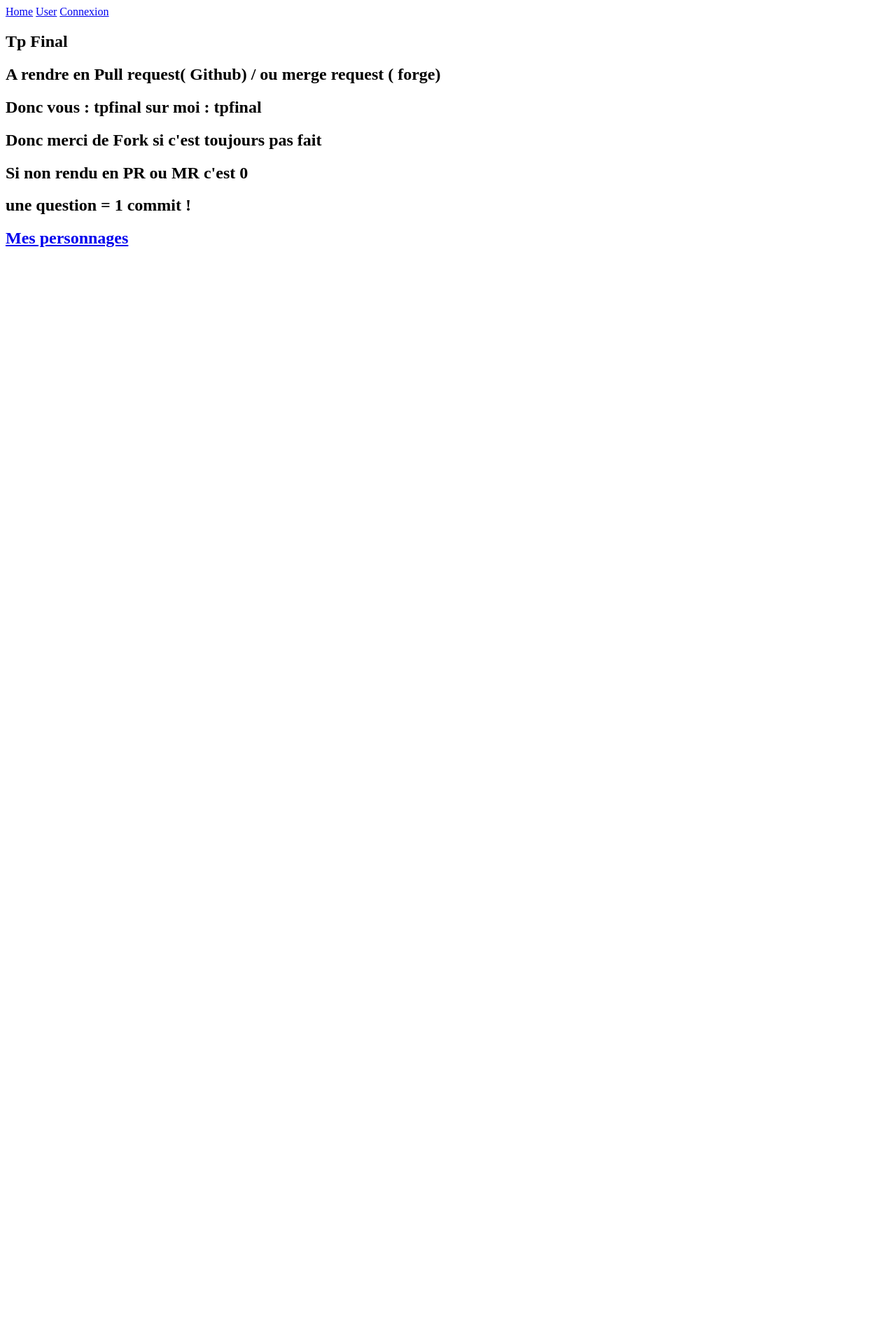
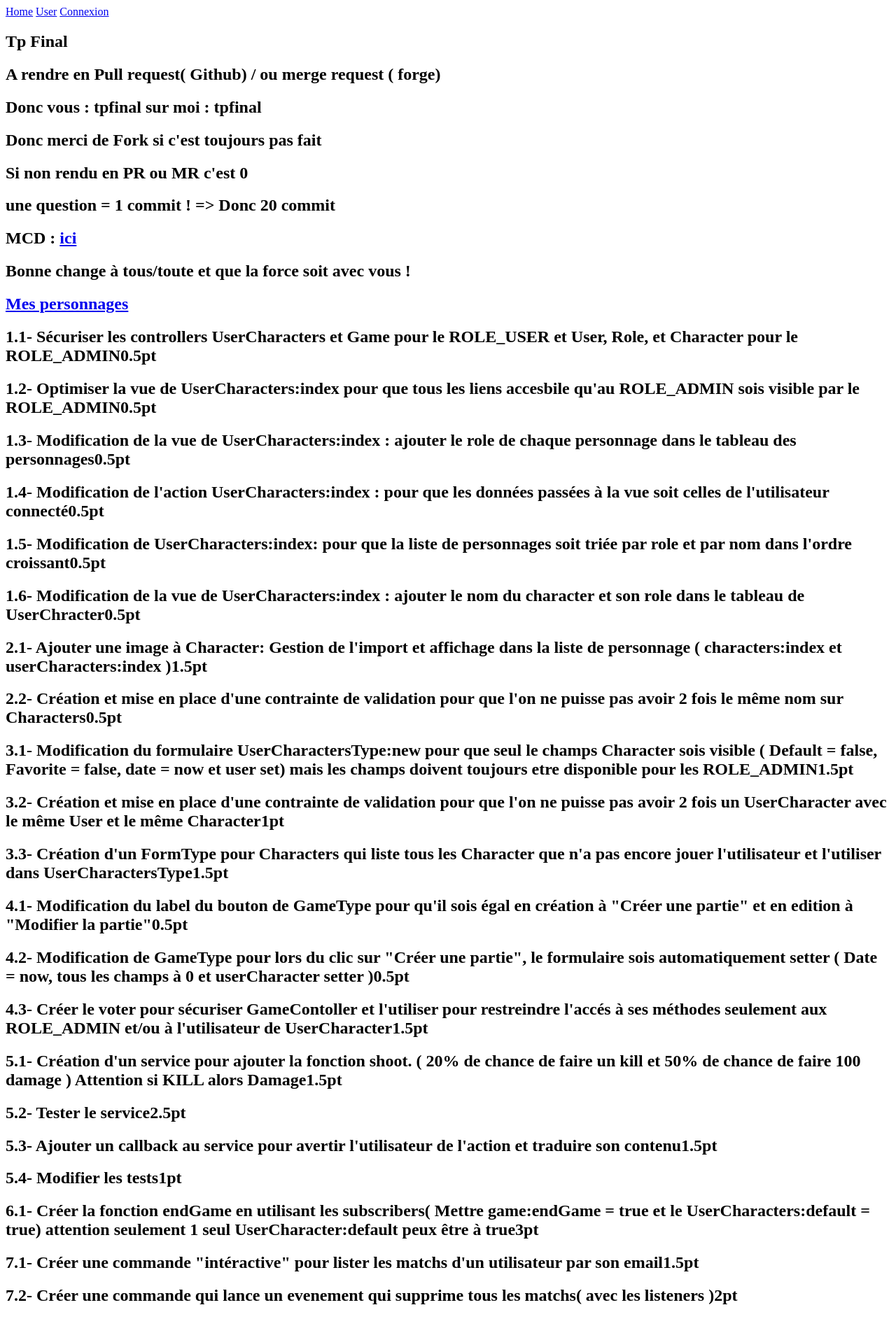
Before and after one commit to zimzim62000/tphello, a Symfony app: template templates/home/index.html.twig in a window 1280 px wide. Shown: the whole page at 70% size. Before the commit the page ends 353 px from the top, so only its background shows below. Run offline with Twig, Linux system fonts and the light colour scheme; the template is opened without the code that fills it, so the values that code supplies are empty; some libraries are stand-ins or nearby versions.

Commit message:
end correction

```diff
--- a/templates/home/index.html.twig
+++ b/templates/home/index.html.twig
@@ -7,10 +7,12 @@
     <div class="panel">
         <h2>Tp Final</h2>
         <h2>A rendre en Pull request( Github) / ou merge request ( forge)</h2>
-	<h2>Donc vous : tpfinal sur moi : tpfinal</h2>
+        <h2>Donc vous : tpfinal sur moi : tpfinal</h2>
         <h2>Donc merci de Fork si c'est toujours pas fait</h2>
         <h2 class="active">Si non rendu en PR ou MR c'est 0</h2>
-        <h2>une question = 1 commit !</h2>
+        <h2>une question = 1 commit ! => Donc 20 commit</h2>
+        <h2>MCD : <a target="_blank" href="https://docs.google.com/drawings/d/1CKee2N4dFxXHKZAvHP-ldRzP3S70VaA7h92vpKaQdak/edit">ici</a></h2>
+        <h2><span class="pt">Bonne change à tous/toute et que la force soit avec vous !</span></h2>
     </div>
 
 
@@ -19,6 +21,28 @@
     </div>
 
 
-
+    <div class="panel">
+        <h2><span class="pt">1.1</span>- Sécuriser les controllers UserCharacters et Game pour le ROLE_USER et User, Role, et Character pour le ROLE_ADMIN<span class="point">0.5pt</span></h2>
+        <h2><span class="pt">1.2</span>- Optimiser la vue de UserCharacters:index pour que tous les liens accesbile qu'au ROLE_ADMIN sois visible par le ROLE_ADMIN<span class="point">0.5pt</span></h2>
+        <h2><span class="pt">1.3</span>- Modification de la vue de UserCharacters:index : ajouter le role de chaque personnage dans le tableau des personnages<span class="point">0.5pt</span></h2>
+        <h2><span class="pt">1.4</span>- Modification de l'action UserCharacters:index : pour que les données passées à la  vue soit celles de l'utilisateur connecté<span class="point">0.5pt</span></h2>
+        <h2><span class="pt">1.5</span>- Modification de UserCharacters:index: pour que la liste de personnages soit triée par role et par nom dans l'ordre croissant<span class="point">0.5pt</span></h2>
+        <h2><span class="pt">1.6</span>- Modification de la vue de UserCharacters:index : ajouter le nom du character et son role dans le tableau de UserChracter<span class="point">0.5pt</span></h2>
+        <h2><span class="pt">2.1</span>- Ajouter une image à Character: Gestion de l'import et affichage dans la liste de personnage ( characters:index et userCharacters:index )<span class="point">1.5pt</span></h2>
+        <h2><span class="pt">2.2</span>- Création et mise en place d'une contrainte de validation pour que l'on ne puisse pas avoir 2 fois le même nom sur Characters<span class="point">0.5pt</span></h2>
+        <h2><span class="pt">3.1</span>- Modification du formulaire UserCharactersType:new pour que seul le champs Character sois visible ( Default = false, Favorite = false, date = now et user set) mais les champs doivent toujours etre disponible pour les ROLE_ADMIN<span class="point">1.5pt</span></h2>
+        <h2><span class="pt">3.2</span>- Création et mise en place d'une contrainte de validation pour que l'on ne puisse pas avoir 2 fois un UserCharacter avec le même User et le même Character<span class="point">1pt</span></h2>
+        <h2><span class="pt">3.3</span>- Création d'un FormType pour Characters qui liste tous les Character que n'a pas encore jouer l'utilisateur et l'utiliser dans UserCharactersType<span class="point">1.5pt</span></h2>
+        <h2><span class="pt">4.1</span>- Modification du label du bouton de GameType pour qu'il sois égal en création à "Créer une partie" et en edition à "Modifier la partie"<span class="point">0.5pt</span></h2>
+        <h2><span class="pt">4.2</span>- Modification de GameType pour lors du clic sur "Créer une partie", le formulaire sois automatiquement setter ( Date = now, tous les champs à 0 et userCharacter setter )<span class="point">0.5pt</span></h2>
+        <h2><span class="pt">4.3</span>- Créer le voter pour sécuriser GameContoller et l'utiliser pour restreindre l'accés à ses méthodes seulement aux ROLE_ADMIN et/ou à l'utilisateur de UserCharacter<span class="point">1.5pt</span></h2>
+        <h2><span class="pt">5.1</span>- Création d'un service pour ajouter la fonction shoot. ( 20% de chance de faire un kill et 50% de chance de faire 100 damage ) Attention si KILL alors Damage<span class="point">1.5pt</span></h2>
+        <h2><span class="pt">5.2</span>- Tester le service<span class="point">2.5pt</span></h2>
+        <h2><span class="pt">5.3</span>- Ajouter un callback au service pour avertir l'utilisateur de l'action et traduire son contenu<span class="point">1.5pt</span></h2>
+        <h2><span class="pt">5.4</span>- Modifier les tests<span class="point">1pt</span></h2>
+        <h2><span class="pt">6.1</span>- Créer la fonction endGame en utilisant les subscribers( Mettre game:endGame = true et le UserCharacters:default = true) attention seulement 1 seul UserCharacter:default peux être à true<span class="point">3pt</span></h2>
+        <h2><span class="pt">7.1</span>- Créer une commande "intéractive" pour lister les matchs d'un utilisateur par son email<span class="point">1.5pt</span></h2>
+        <h2><span class="pt">7.2</span>- Créer une commande qui lance un  evenement qui supprime tous les matchs( avec les listeners )<span class="point">2pt</span></h2>
+    </div>
 
 {% endblock %}
```
